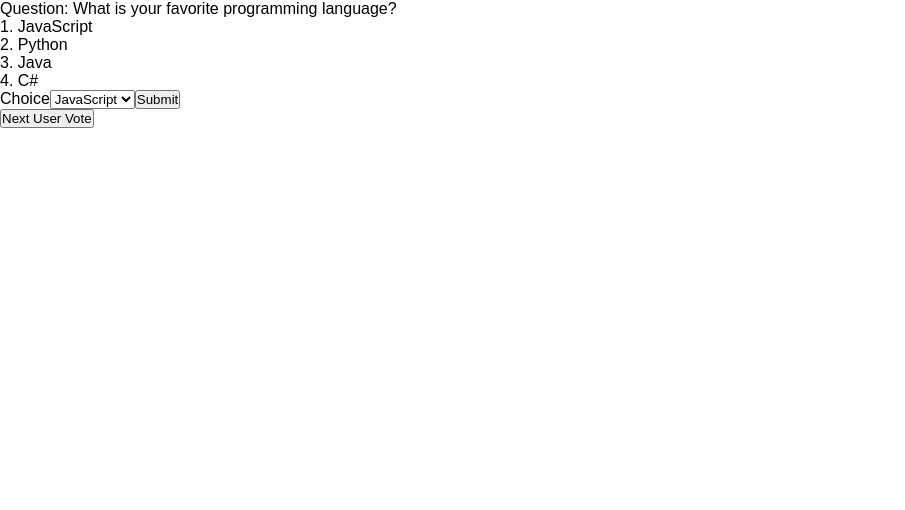
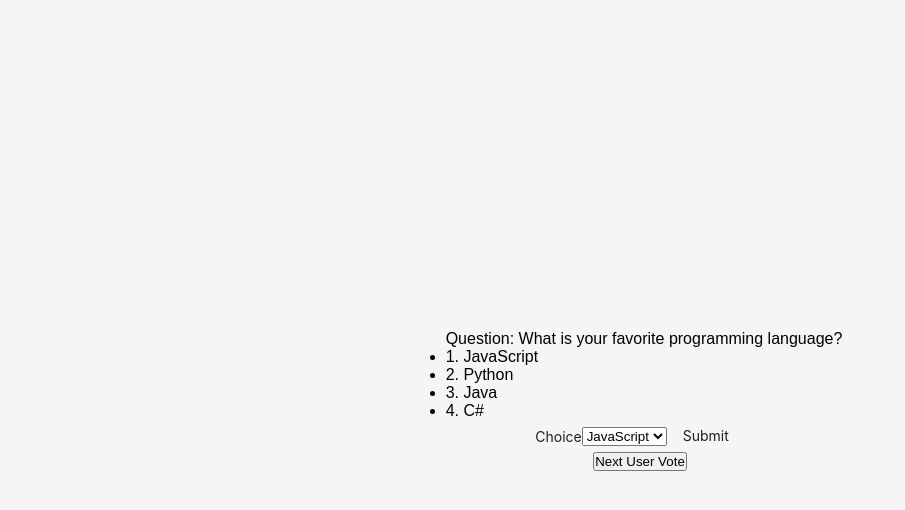
Before and after one commit to hassan-ali-lab/ead_exam, a React (Create React App) app: page / in a window 1280 px wide. Shown: the top 510 px of the page, without its empty margins (0-905 px from the left). Built offline with nearby package versions, Linux system fonts and the light colour scheme.

Commit message:
Style the Components

```diff
--- a/package.json
+++ b/package.json
@@ -6,6 +6,7 @@
     "@testing-library/jest-dom": "^5.16.5",
     "@testing-library/react": "^13.4.0",
     "@testing-library/user-event": "^13.5.0",
+    "antd": "^5.5.1",
     "formik": "^2.3.2",
     "react": "^18.2.0",
     "react-dom": "^18.2.0",
--- a/src/App.js
+++ b/src/App.js
@@ -3,21 +3,20 @@ import UserParticipation from "./UserParticipation";
 import AnotherUserParticipation from "./AnotherUserParticipation";
 import {Component, useState} from "react";
 import ThankYouMessage from "./ThankYouMessage";
-
+import {Space} from "antd";
+import './style.css'
 
 class App extends Component {
     constructor(props) {
         super(props);
         this.state = {
-            disabledComponents: false,
-            data: {
+            disabledComponents: false, data: {
                 "question": "What is your favorite programming language?",
-                "choices": [
-                    {"id": 1, "label": "JavaScript", "votes": 0},
-                    {"id": 2, "label": "Python", "votes": 0},
-                    {"id": 3, "label": "Java", "votes": 0},
-                    {"id": 4, "label": "C#", "votes": 0}
-                ]
+                "choices": [{"id": 1, "label": "JavaScript", "votes": 0}, {
+                    "id": 2,
+                    "label": "Python",
+                    "votes": 0
+                }, {"id": 3, "label": "Java", "votes": 0}, {"id": 4, "label": "C#", "votes": 0}]
 
             }
         };
@@ -32,30 +31,25 @@ class App extends Component {
             const choiceObj = data.choices.find(d => d.label === choice)
             choiceObj.votes++
             return {data}
-        },() => {
+        }, () => {
             console.log(this.state.data)
         })
     }
 
     render() {
-        return (<div>
-            <ThankYouMessage disableComponents={
-                this.state.disabledComponents
-            }/>
-            <PollDisplay data={this.state.data}/>
-            <UserParticipation disableComponents={
-                this.state.disabledComponents
-            } handleClick={
-                this.handleClick
-            } updateVote={this.updateVote}
-                               choices={
-                                   this.state.data.choices
-                               }
+        return (<div className={'app'}>
 
-            />
-            <AnotherUserParticipation handleClick={
-                this.handleClick
-            }/>
+            <Space>
+                <ThankYouMessage disableComponents={this.state.disabledComponents}/></Space>
+            <Space> <PollDisplay data={this.state.data}/></Space>
+            <div><UserParticipation disableComponents={this.state.disabledComponents} handleClick={this.handleClick}
+                                    updateVote={this.updateVote}
+                                    choices={this.state.data.choices}
+
+            /></div>
+            <div>
+                <AnotherUserParticipation handleClick={this.handleClick}/>
+            </div>
         </div>)
     }
 
--- a/src/UserParticipation.js
+++ b/src/UserParticipation.js
@@ -1,3 +1,5 @@
+import {Button, Form} from "antd";
+
 const UserParticipation = (props) => {
 
     const submitHandle = (e) => {
@@ -16,12 +18,12 @@ const UserParticipation = (props) => {
     }
 
 
-    return <form onSubmit={submitHandle}>
+    return <Form onSubmit={submitHandle}>
         <label htmlFor="choice">Choice</label>
         <select id="choice" name="choice" disabled={props.disableComponents}>
             {props.choices.map(d => <option key={d.id} value={d.label}>{d.label}</option>)}
         </select>
-        <button type="submit">Submit</button>
-    </form>
+        <Button type="submit">Submit</Button>
+    </Form>
 }
 export default UserParticipation
--- /dev/null
+++ b/src/style.css
@@ -0,0 +1,10 @@
+
+.app {
+    background-color: #f5f5f5;
+    height: 100vh;
+    width: 100%;
+    display: flex;
+    flex-direction: column;
+    justify-content: center;
+    align-items: center;
+}
```
Also changed, not shown: 1 other file (tests, documents, lock files or other folders).
